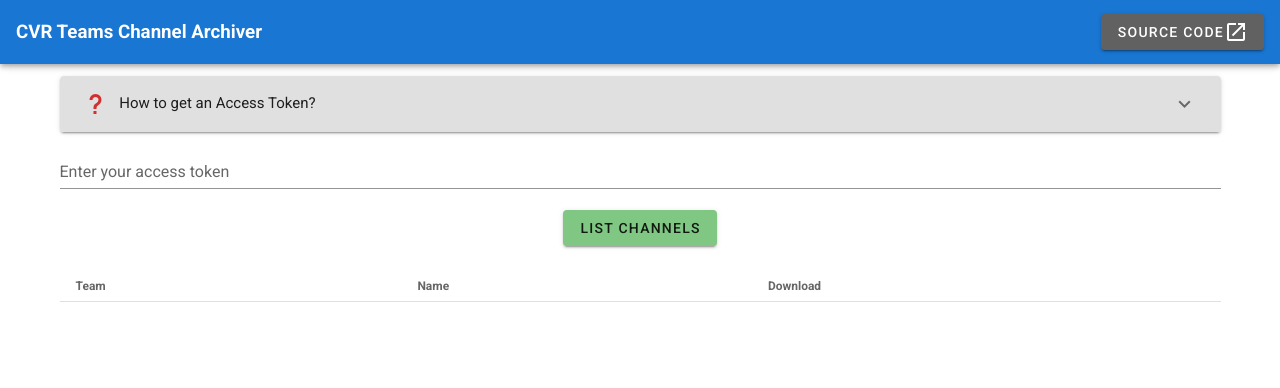
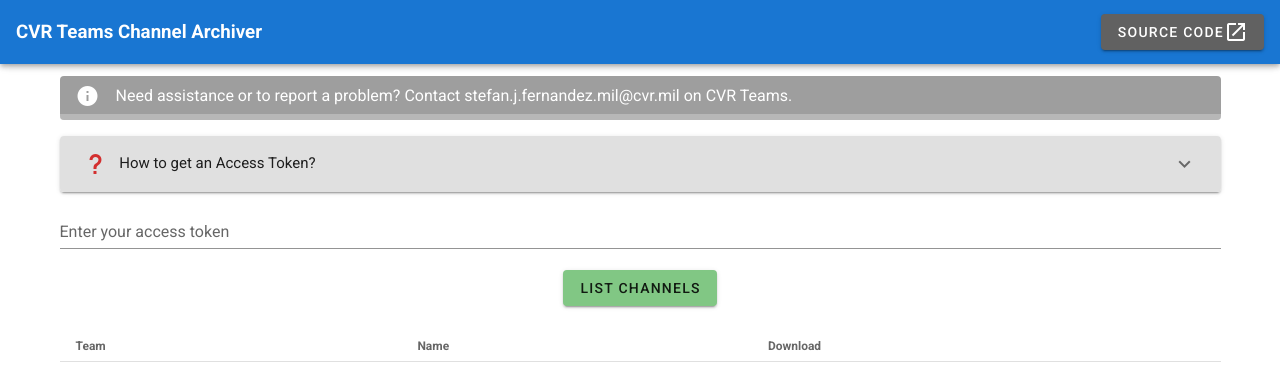
Before and after one commit to stefanjf/CVR-Teams-Archiver-App, a Vue app: page / in a window 1280 px wide. Shown: the top 388 px of the page. Built offline with nearby package versions, Linux system fonts and the light colour scheme; what vue-lodash would draw is missing.

Commit message:
add contact info

```diff
--- a/src/components/MessageArchiver.vue
+++ b/src/components/MessageArchiver.vue
@@ -6,6 +6,16 @@
       </v-col> -->
 
       <v-col class="">
+     <v-alert
+        border="bottom"
+        color="grey"
+        type="info"
+        dark
+        dense
+      >
+        <div class="mb-1 text--grey" style="text-align: left">Need assistance or to report a problem? Contact stefan.j.fernandez.mil@cvr.mil on CVR Teams.</div>
+
+</v-alert>
         <v-expansion-panels class="pb-2">
           <v-expansion-panel class="grey lighten-2">
             <v-expansion-panel-header>
```
